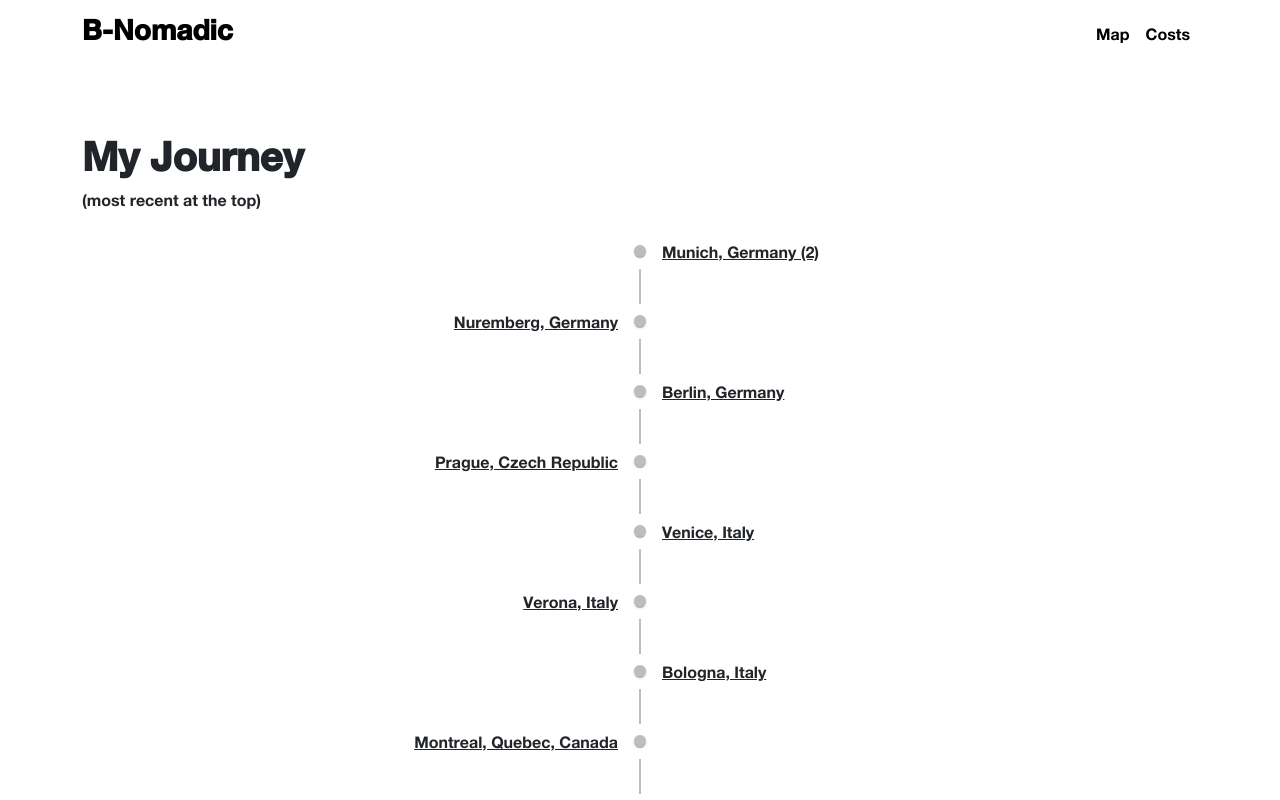
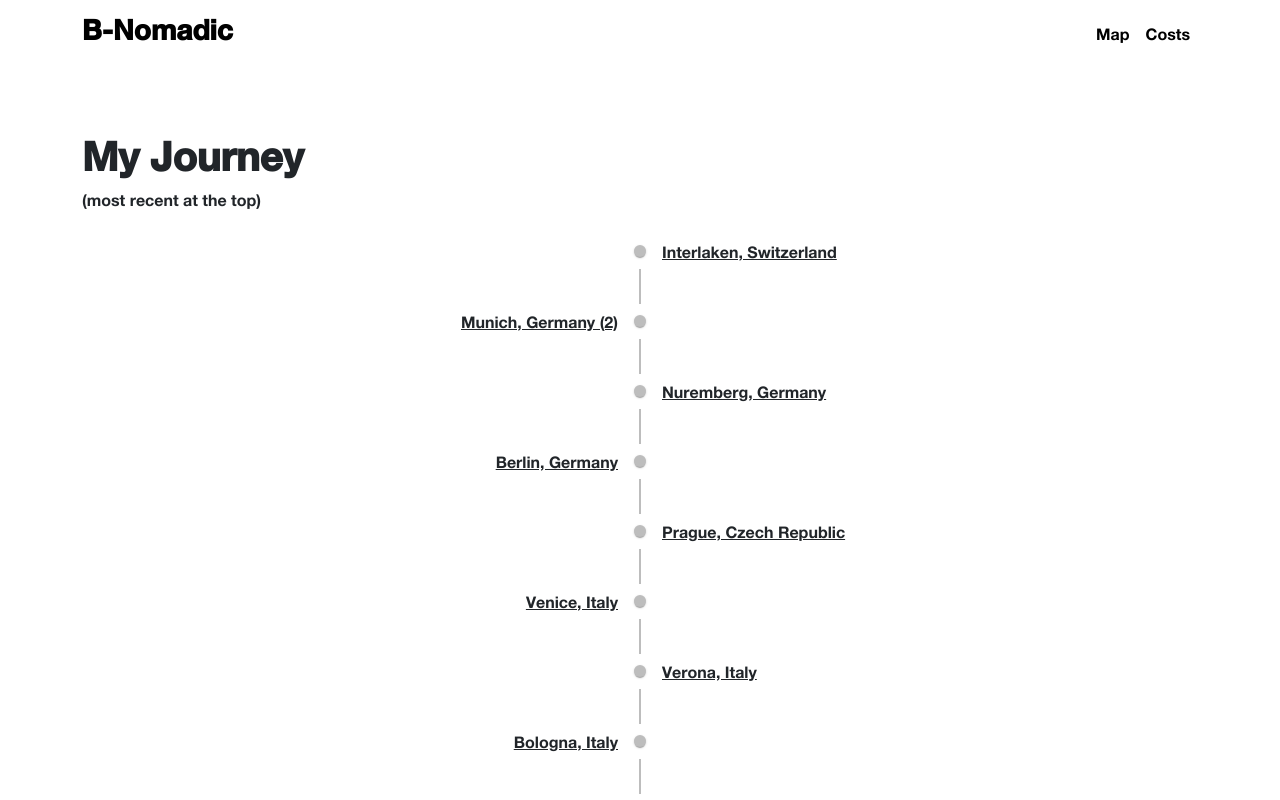
Before and after one commit to acuteengle/digital-nomad, a React (Create React App) app: page / in a window 1280 px wide. Shown: the top 800 px of the page. Built offline with nearby package versions, Linux system fonts and the light colour scheme.

Commit message:
Interlaken

```diff
--- a/src/AppConstants.js
+++ b/src/AppConstants.js
@@ -1,5 +1,23 @@
 // newer locations at the front of the array
 export const LOCATIONS = [
+  {
+    shortTrip: true,
+    key: "Interlaken",
+    city: "Interlaken",
+    country: "Switzerland",
+    lattitude: 46.6863,
+    longitude: 7.8632,
+    arrivalDay: "2023-10-10",
+    departureDay: "2023-10-11",
+    video: "https://www.youtube.com/watch?v=esIbnI4O9Pk",
+    map: null,
+    blogPost: null,
+    personalInstagramPost: null, // acuteengle
+    photosPost: "https://www.instagram.com/p/CygCN1LNpxX/", // b.engphotography
+    dancePost: null, // instagram reel
+    housing: null,
+    spending: null,
+  },
   {
     shortTrip: true,
     key: "Munich 2",
```
